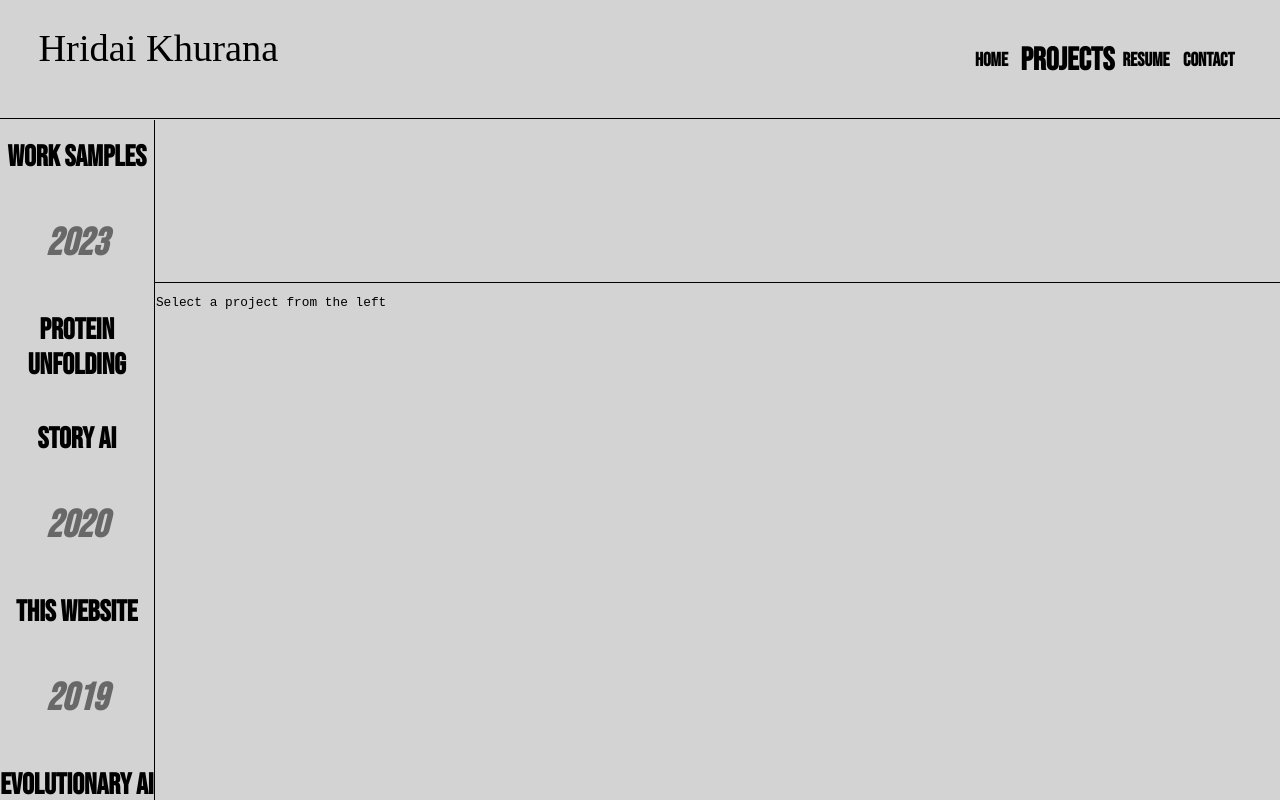
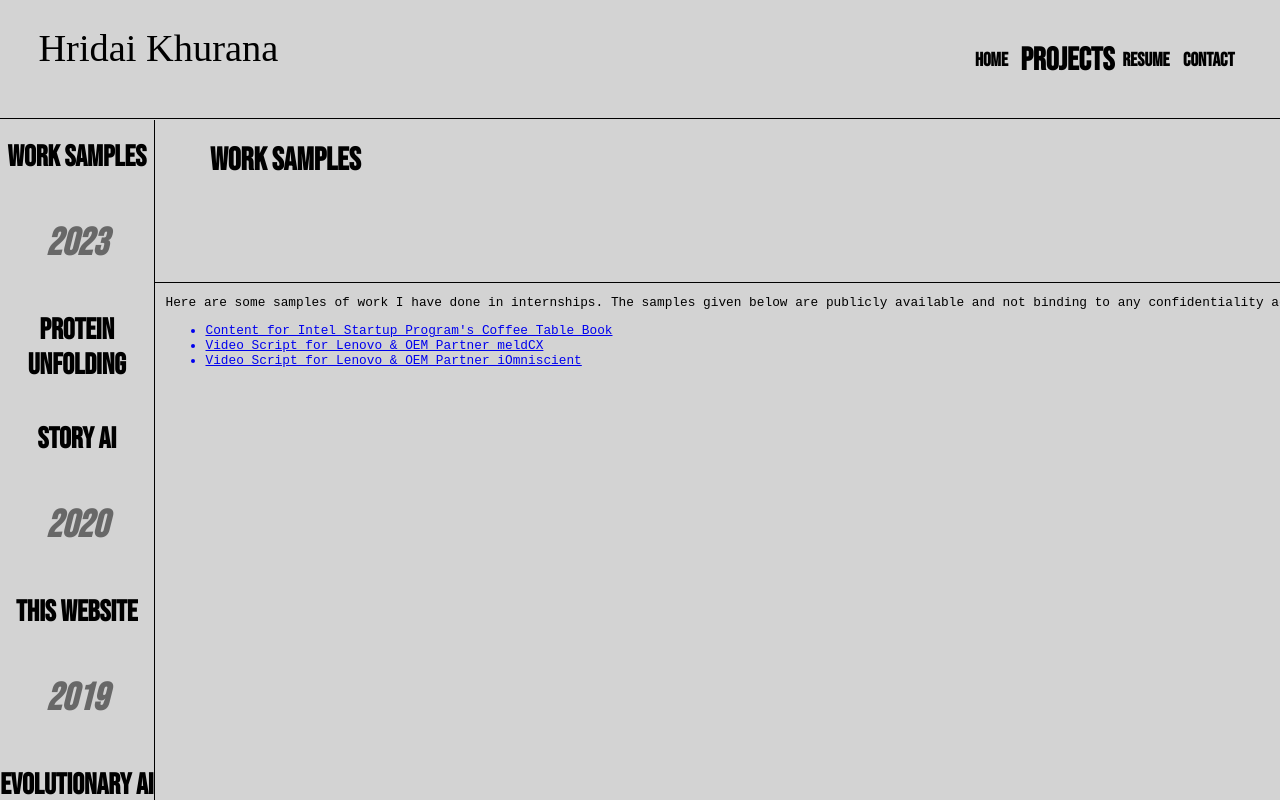
Before and after one commit to hridaik/personal-site, a React (Create React App) app: page /projects in a window 1280 px wide. Built offline with nearby package versions, Linux system fonts and the light colour scheme; a web font is replaced by a local one.

Commit message:
Changed samples

```diff
--- a/src/Projects.js
+++ b/src/Projects.js
@@ -11,14 +11,14 @@ import contentimg from './images/website.png';
 
 function Projects() {
     const[isLoading,setisLoading] = useState(false)
-    const[projName,setProjName] = useState('');
+    const[projName,setProjName] = useState('Work Samples');
     const[date,setdate] = useState('');
     const[collab,setcollab] = useState('');
     const[repo,setrepo] = useState('');
     const[active,setactive] = useState('1');
     const[projDesc,setprojDesc] = useState('Select a project from the left');
     const [initialized, setInitialized] = useState(false);
-    const [isSample, setIsSample] = useState(false);
+    const [isSample, setIsSample] = useState(true);
 
     const getData = async (i) => {
         // START LOADING
@@ -142,9 +142,11 @@ function Projects() {
                                  <pre className='formatted'>
                                     Here are some samples of work I have done in internships. The samples given below are publicly available and not binding to any confidentiality agreements.
                                     <ul>
-                                        <a href='https://vimeo.com/794789295/ff3d0493fe'><li>Video for Lenovo & OEM Partner meldCX</li></a>
-                                        <a href='https://vimeo.com/842508780/17e8fe9722'><li>Video for Lenovo & OEM Partner iOmniscient</li></a>
-                                        <a href=''><li>Video for LoRa Alliance</li></a>
+                                        <a href='https://intel.ly/40jxwVR' target='_blank'><li>Content for Intel Startup Program's Coffee Table Book</li></a>
+                                        <a href='https://vimeo.com/794789295/ff3d0493fe' target='_blank'><li>Video Script for Lenovo & OEM Partner meldCX</li></a>
+                                        <a href='https://vimeo.com/842508780/17e8fe9722' target='_blank'><li>Video Script for Lenovo & OEM Partner iOmniscient</li></a>
+
+                                        {/* <a href=''><li>Video for LoRa Alliance</li></a> */}
                                     </ul>
                                  </pre>
                                  ) :
```
